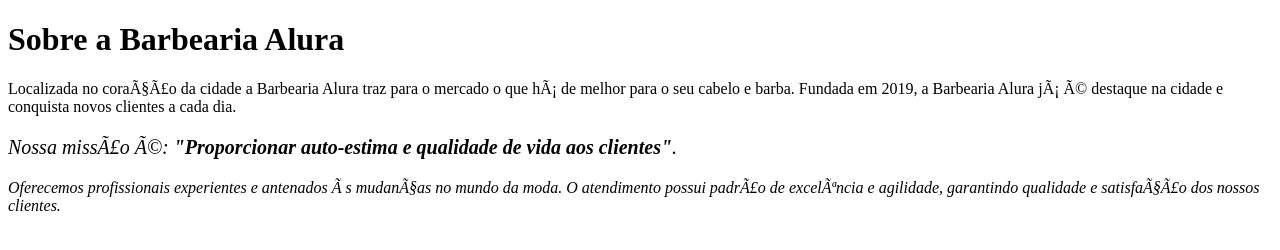
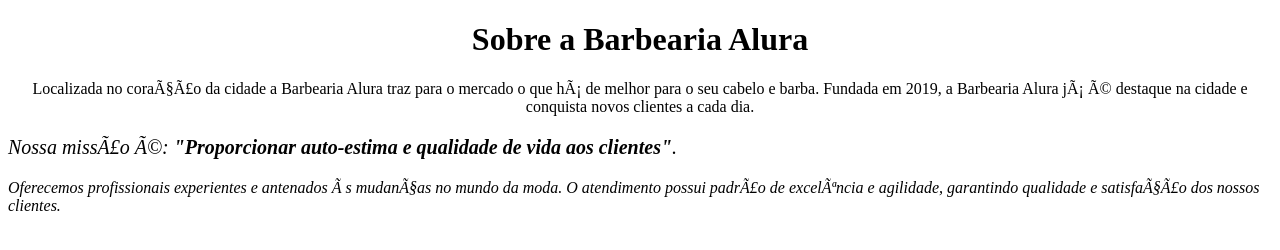
Before and after one commit to lucasskill/primeiro-repositorio, a plain HTML site: page index.html in a window 1280 px wide. Drawn offline with Linux system fonts and the light colour scheme.

Commit message:
Update index.html

```diff
--- a/index.html
+++ b/index.html
@@ -5,9 +5,9 @@
   <title>Barbearia Alura</title>
  <head>
 <body>
-  <h1 style="text-aling: center">Sobre a Barbearia Alura</h1>
+  <h1 style="text-align: center">Sobre a Barbearia Alura</h1>
 
-<p style="text-aling: center">Localizada no coração da cidade a <stong>Barbearia Alura</strong> traz para o mercado o que há de melhor para o seu cabelo e barba. Fundada em 2019, a Barbearia Alura já é destaque na cidade e conquista novos clientes a cada dia.</p>
+<p style="text-align: center">Localizada no coração da cidade a <stong>Barbearia Alura</strong> traz para o mercado o que há de melhor para o seu cabelo e barba. Fundada em 2019, a Barbearia Alura já é destaque na cidade e conquista novos clientes a cada dia.</p>
 
 <p style= "font-size: 20px; text-aling: center"><em>Nossa missão é: <strong>"Proporcionar auto-estima e qualidade de vida aos clientes"</strong>.<em></p>
 
```
